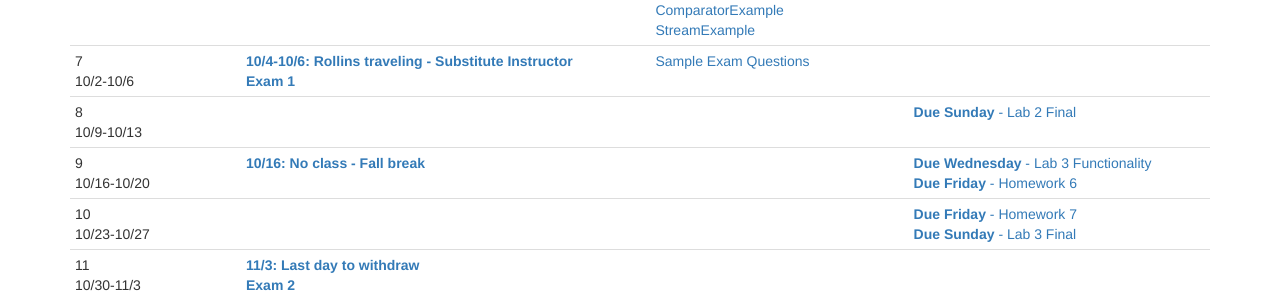
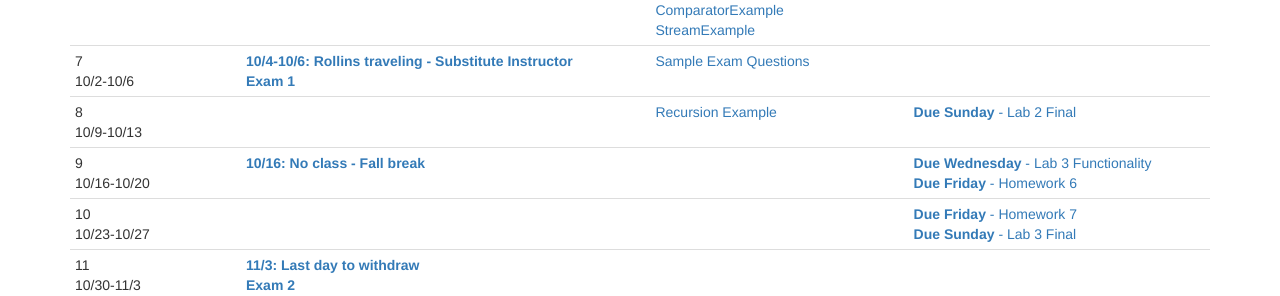
Before and after one commit to CS514-F17/cs514-f17.github.io, a Jekyll site: the page built from schedule.html, in a window 1280 px wide and 900 px high, scrolled down 628 px. Shown: the part 223-519 px from the top of the window. Built offline with Jekyll 4.4.1, drawn with Linux system fonts in a browser that asks for light colours.

Commit message:
adding recursion example

```diff
--- a/schedule.html
+++ b/schedule.html
@@ -193,6 +193,7 @@ title: Schedule
 	Book - Chapter 7 (7.5), Chapter 9 (9.1-9.4) -->
 		</td>
 		<td>
+			<a href="https://github.com/CS514-F17/code/tree/master/Recursion">Recursion Example</a><br/>
 		</td>
 		<td>
  				<a href="https://github.com/CS514-F17/Lab2/blob/master/README.md"><strong>Due Sunday</strong> - Lab 2 Final</a>
```
